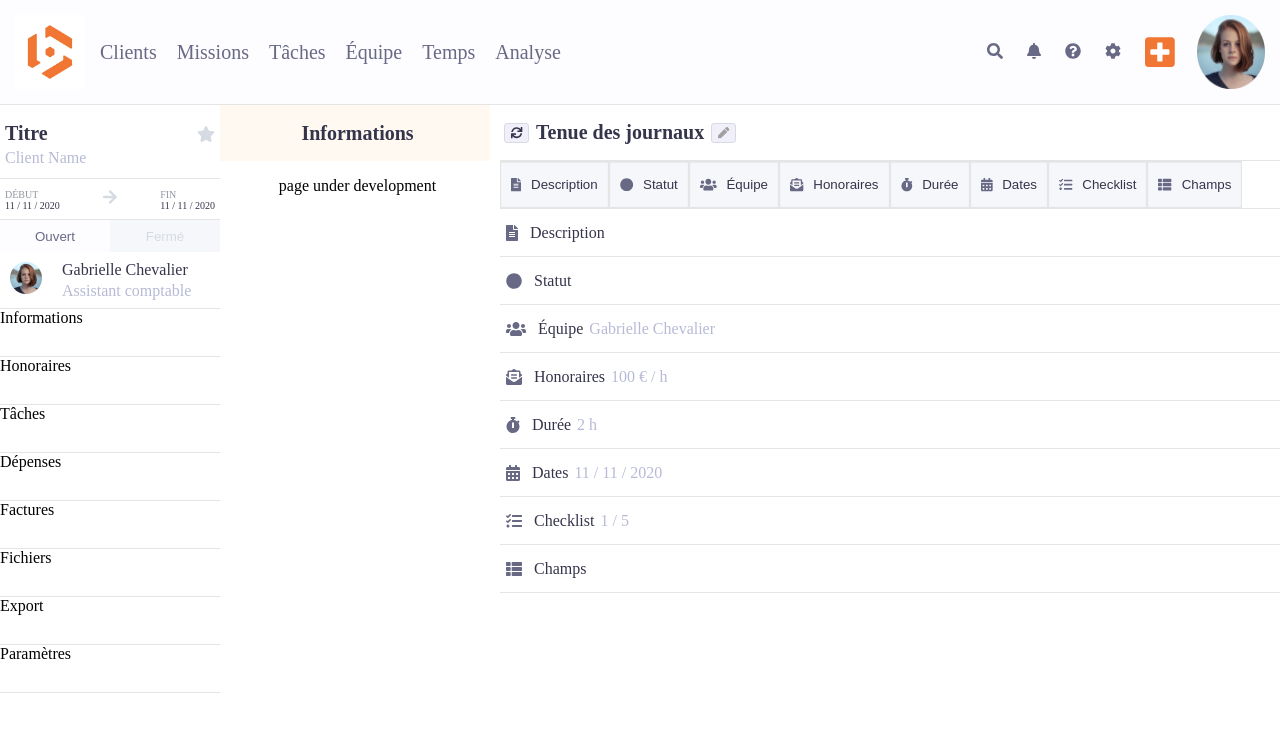
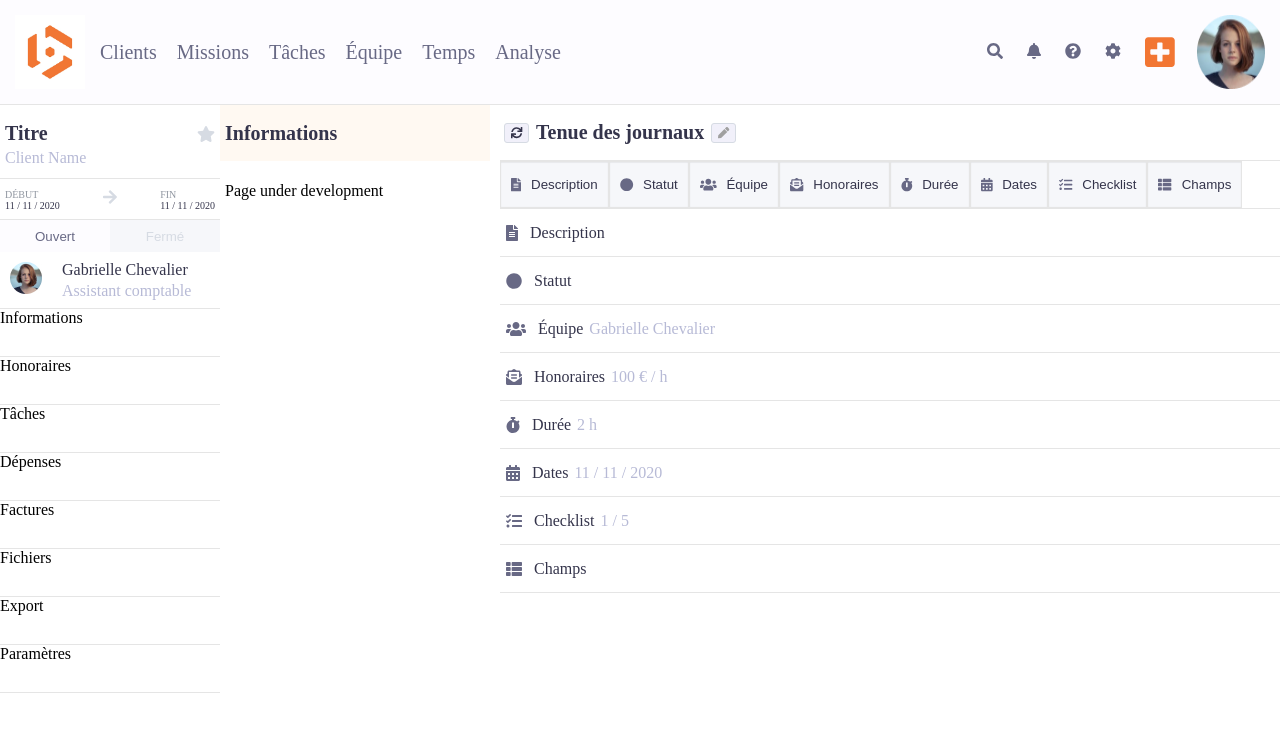
Before and after one commit to deepikabekal/Beeye-1.0, a React (Create React App) app: page / in a window 1280 px wide. Both pictures are taken after a click on the item "Informations". Shown: the top 732 px of the page. Built offline with nearby package versions, Linux system fonts and the light colour scheme.

Commit message:
added styles to temp page component

```diff
--- a/src/components/TempPage.js
+++ b/src/components/TempPage.js
@@ -1,11 +1,14 @@
 import React from "react";
+import "./TempPageStyle.css";
 
 function TempPage(props) {
   return (
-    <div className="task-header-container" style={{ flexDirection: "column" }}>
-      <h2 className="task-heading">{props.name}</h2>
+    <div>
+      <div className="temp-page-header">
+        <h2 className="temp-page-heading">{props.name}</h2>
+      </div>
       <div>
-        <p>page under development </p>
+        <p className="user-msg">Page under development </p>
       </div>
     </div>
   );
--- /dev/null
+++ b/src/components/TempPageStyle.css
@@ -0,0 +1,20 @@
+.temp-page-header {
+  height: 56px;
+  min-width: 270px;
+  /* margin: 10px 0 0 0px; */
+  padding-left: 5px;
+  display: flex;
+  justify-content: space-between;
+  align-items: center;
+  background-color: var(--accentLOrange11);
+}
+
+.temp-page-heading {
+  font-size: 20px;
+  color: var(--baseDark01);
+}
+
+.user-msg {
+  padding: 5px;
+  font-size: 16px;
+}
```
